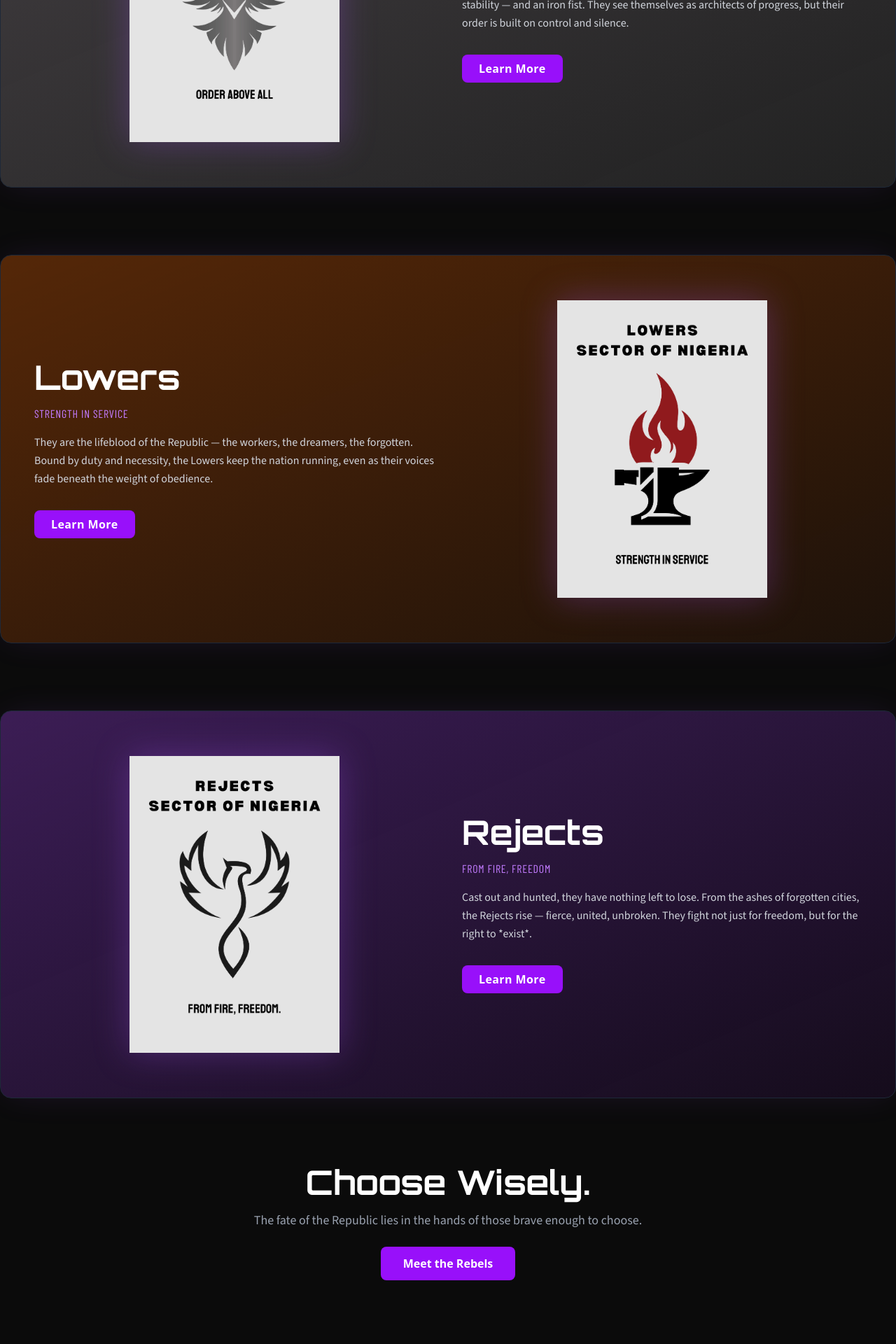
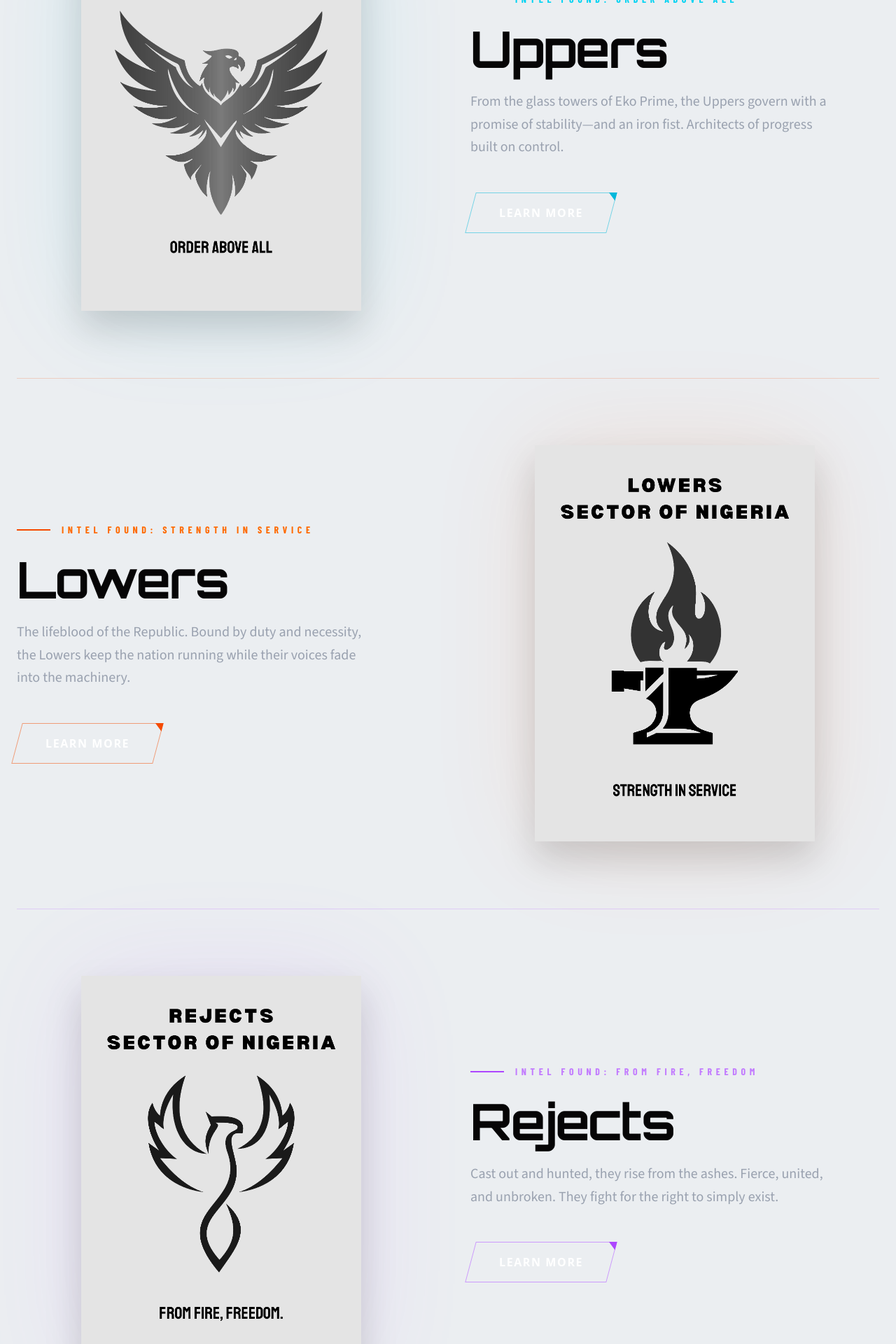
Before and after one commit to CodewithMiguelll/riseoftherejects, a Next.js app: page /factions in a window 1280 px wide. Shown: the part 700-2620 px from the top of the page at 70% size. Built offline with nearby package versions, Linux system fonts and the light colour scheme; a web font is replaced by a local one.

Commit message:
refactor: enhance faction page layout and styling for improved user experience

```diff
--- a/src/app/factions/page.tsx
+++ b/src/app/factions/page.tsx
@@ -7,126 +7,169 @@ import { motion } from "framer-motion";
 
 const orbitron = Orbitron({ subsets: ["latin"], weight: ["700", "900"] });
 const barlow = Barlow_Condensed({ subsets: ["latin"], weight: ["400", "600"] });
-const sourceSans = Source_Sans_3({ subsets: ["latin"], weight: ["400", "600"] });
+const sourceSans = Source_Sans_3({
+  subsets: ["latin"],
+  weight: ["400", "600"],
+});
 
-export default function FactionsPage() {
 const factions = [
   {
     name: "Uppers",
     slogan: "Order Above All",
     description:
-        "From the glass towers of Eko Prime, the Uppers govern the Republic with a promise of stability — and an iron fist. They see themselves as architects of progress, but their order is built on control and silence.",
+      "From the glass towers of Eko Prime, the Uppers govern with a promise of stability—and an iron fist. Architects of progress built on control.",
     image: "/images/uppers-logo.png",
-      color: "from-[#c4b6c1]/30 to-[#e5e7e8]/10",
+    accent: "text-cyan-400",
+    line: "bg-cyan-500",
+    button: "border-cyan-500/50 hover:bg-cyan-500/20",
     href: "/factions/uppers",
   },
   {
     name: "Lowers",
     slogan: "Strength In Service",
     description:
-        "They are the lifeblood of the Republic — the workers, the dreamers, the forgotten. Bound by duty and necessity, the Lowers keep the nation running, even as their voices fade beneath the weight of obedience.",
+      "The lifeblood of the Republic. Bound by duty and necessity, the Lowers keep the nation running while their voices fade into the machinery.",
     image: "/images/lowers-logo.png",
-      color: "from-orange-500/30 to-amber-700/10",
+    accent: "text-orange-500",
+    line: "bg-orange-600",
+    button: "border-orange-600/50 hover:bg-orange-600/20",
     href: "/factions/lowers",
   },
   {
     name: "Rejects",
     slogan: "From Fire, Freedom",
     description:
-        "Cast out and hunted, they have nothing left to lose. From the ashes of forgotten cities, the Rejects rise — fierce, united, unbroken. They fight not just for freedom, but for the right to *exist*.",
+      "Cast out and hunted, they rise from the ashes. Fierce, united, and unbroken. They fight for the right to simply exist.",
     image: "/images/rejects-logo.png",
-      color: "from-purple-500/30 to-purple-800/10",
+    accent: "text-purple-400",
+    line: "bg-purple-500",
+    button: "border-purple-500/50 hover:bg-purple-500/20",
     href: "/factions/rejects",
   },
 ];
 
+export default function FactionsPage() {
   return (
-    <section className="min-h-screen bg-[#0b0b0b] text-white">
-      {/* Hero Section */}
-      <div className="text-center px-6 py-24 md:px-12">
+    <section className="min-h-screen">
+      {/* Hero: Minimal but Bold */}
+      <div className="max-w-7xl mx-auto px-6 pt-32 pb-20">
+        <motion.div
+          initial={{ opacity: 0, x: -20 }}
+          animate={{ opacity: 1, x: 0 }}
+          className="border-l-4 border-red-600 pl-6"
+        >
           <h1
-          className={`${orbitron.className} text-4xl md:text-6xl font-bold mb-6`}
+            className={`${orbitron.className} text-6xl font-black tracking-tighter uppercase`}
           >
-          The Republic is Divided
+            The Republic <br /> <span className="text-red-600">is Divided</span>
           </h1>
           <p
-          className={`${sourceSans.className} text-lg md:text-xl text-gray-300 max-w-3xl mx-auto`}
+            className={`${sourceSans.className} text-xl text-gray-400 mt-4 max-w-xl`}
           >
-          Three factions. Three visions. One broken nation.
-          The question is — who will you stand with?
+            Three visions. One broken nation. The choice defines your future.
           </p>
+        </motion.div>
       </div>
 
-      {/* Faction Panels */}
-      <div className="space-y-24">
+      {/* Faction Sections */}
+      <div className="max-w-7xl mx-auto px-6">
         {factions.map((faction, index) => (
           <motion.div
             key={faction.name}
-            initial={{ opacity: 0, y: 50 }}
+            initial={{ opacity: 0, y: 40 }}
             whileInView={{ opacity: 1, y: 0 }}
-            transition={{ duration: 0.6, ease: "easeOut" }}
-            viewport={{ once: true }}
-            className={`flex flex-col md:flex-row items-center justify-center gap-10 px-6 md:px-12 py-16 rounded-2xl bg-gradient-to-br ${faction.color} border border-gray-800 shadow-[0_0_50px_-10px_rgba(168,85,247,0.15)] ${
+            transition={{ duration: 0.8, ease: "circOut" }}
+            viewport={{ once: true, margin: "-100px" }}
+            className={`flex flex-col md:flex-row items-center gap-16 py-24 relative ${
               index % 2 !== 0 ? "md:flex-row-reverse" : ""
             }`}
           >
-            <div className="w-full md:w-1/2 flex justify-center">
+            {/* The Accent Line - Replaces the 'Box' feel */}
+            <div
+              className={`absolute top-0 left-0 w-full h-[1px] opacity-20 ${faction.line}`}
+            />
+
+            {/* Visual Side with Glitch/Glow */}
+            <div className="w-full md:w-1/2 flex justify-center group">
+              <div className="relative">
+                {/* Subtle Backglow */}
+                <div
+                  className={`absolute inset-0 blur-[80px] opacity-10 group-hover:opacity-30 transition-opacity duration-700 ${faction.line}`}
+                />
+
                 <Image
                   src={faction.image}
-                alt={`${faction.name} Insignia`}
-                width={300}
-                height={300}
-                className="object-contain drop-shadow-[0_0_25px_rgba(168,85,247,0.3)]"
+                  alt={faction.name}
+                  width={400}
+                  height={400}
+                  className="relative z-10 grayscale hover:grayscale-0 transition-all duration-500 drop-shadow-2xl"
                 />
               </div>
+            </div>
 
-            <div className="w-full md:w-1/2 text-center md:text-left space-y-4">
+            {/* Text Side with Skewed HUD elements */}
+            <div className="w-full md:w-1/2 space-y-6">
+              <div className="flex items-center gap-4">
+                <div className={`h-[2px] w-12 ${faction.line}`} />
+                <span
+                  className={`${barlow.className} ${faction.accent} text-sm uppercase tracking-[0.4em] font-bold`}
+                >
+                  Intel Found: {faction.slogan}
+                </span>
+              </div>
+
               <h2
-                className={`${orbitron.className} text-3xl md:text-5xl font-bold`}
+                className={`${orbitron.className} text-5xl md:text-7xl font-bold tracking-tight`}
               >
                 {faction.name}
               </h2>
-              <h3
-                className={`${barlow.className} text-purple-400 uppercase tracking-wider`}
-              >
-                {faction.slogan}
-              </h3>
+
               <p
-                className={`${sourceSans.className} text-gray-300 leading-relaxed`}
+                className={`${sourceSans.className} text-gray-400 text-lg md:text-xl leading-relaxed max-w-lg`}
               >
                 {faction.description}
               </p>
 
-              <Link href={faction.href}>
-                <motion.button
-                  whileHover={{ scale: 1.05 }}
-                  whileTap={{ scale: 0.95 }}
-                  className="mt-4 bg-purple-600 text-white px-6 py-2 rounded-md font-semibold tracking-wide hover:bg-purple-700 transition-all"
+              <Link href={faction.href} className="inline-block pt-6">
+                <button
+                  className={`relative border ${faction.button} text-white px-10 py-4 font-bold uppercase tracking-widest skew-x-[-15deg] transition-all`}
                 >
+                  <span className="inline-block skew-x-[15deg]">
                     Learn More
-                </motion.button>
+                  </span>
+                  {/* Small decorative corner piece */}
+                  <div
+                    className={`absolute -top-[1px] -right-[1px] w-3 h-3 ${faction.line}`}
+                    style={{ clipPath: "polygon(100% 0, 0 0, 100% 100%)" }}
+                  />
+                </button>
               </Link>
             </div>
           </motion.div>
         ))}
       </div>
 
-      {/* CTA */}
-      <div className="text-center py-24">
+      {/* Final CTA: High Contrast */}
+      <div className="py-48 text-center relative overflow-hidden">
+        <div className="absolute inset-0 opacity-5 pointer-events-none">
+          <div className="h-full w-full bg-[radial-gradient(circle_at_center,_var(--tw-gradient-stops))] from-red-600 via-transparent to-transparent" />
+        </div>
+
         <h2
-          className={`${orbitron.className} text-3xl md:text-5xl font-bold mb-4`}
+          className={`${orbitron.className} text-4xl font-black mb-12`}
         >
-          Choose Wisely.
+          READY TO <span className="text-red-600">CHOOSE?</span>
         </h2>
-        <p className={`${sourceSans.className} text-gray-400 text-lg mb-6`}>
-          The fate of the Republic lies in the hands of those brave enough to
-          choose.
-        </p>
+
         <Link href="/characters">
           <motion.button
-            whileHover={{ scale: 1.05 }}
-            whileTap={{ scale: 0.95 }}
-            className="bg-purple-600 text-white px-8 py-3 rounded-md font-semibold hover:bg-purple-700 transition-all"
+            whileHover={{
+              letterSpacing: "0.4em",
+              backgroundColor: "#cc41fa",
+              color: "white",
+              border:"white"
+            }}
+            className="border-2 border-black px-16 py-5 text-xl font-black uppercase transition-all duration-300"
           >
             Meet the Rebels
           </motion.button>
```
Lines whose indentation alone changed are shown as unchanged.
